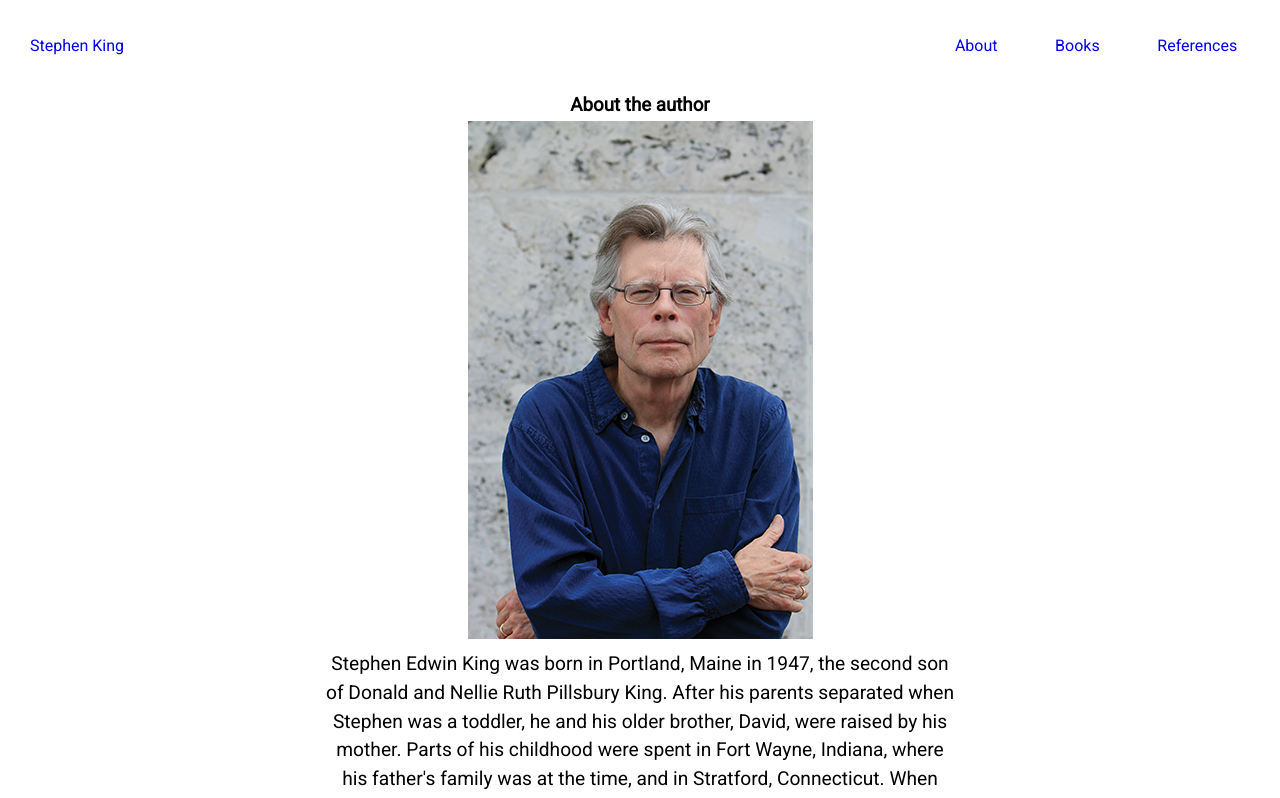
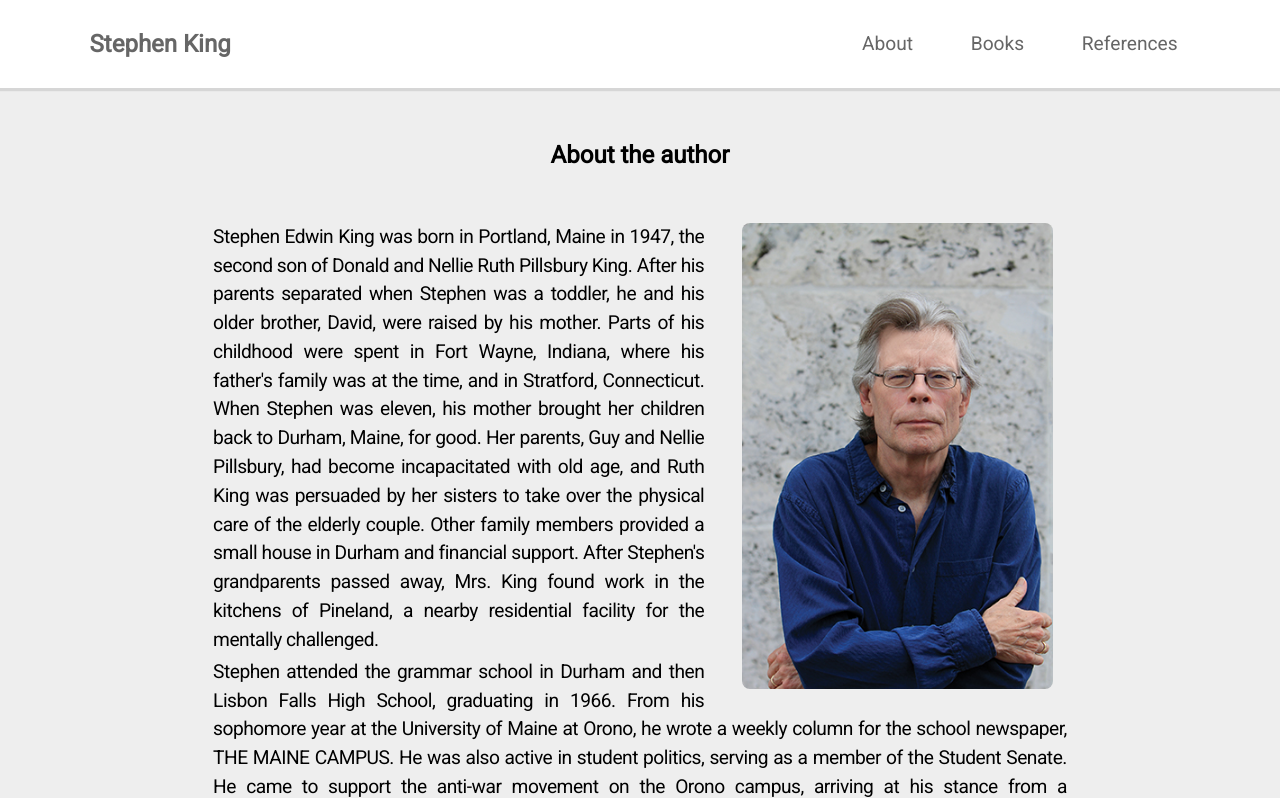
Before and after one commit to FelipeFama/tribute-page, a plain HTML site: page index.html in a window 1280 px wide. Shown: the top 798 px of the page. Drawn offline with Linux system fonts and the light colour scheme.

Commit message:
feat: add new styles

```diff
--- a/css/style.css
+++ b/css/style.css
@@ -6,28 +6,54 @@
   box-sizing: border-box;
 }
 
+html {
+  scroll-behavior: smooth;
+  scroll-padding-top: 6rem;
+  overflow-x: hidden;
+}
+
 body {
-  font-family: "Roboto", sans-serif;
+  font-family: var(--font-roboto);
   line-height: 1.6;
   text-align: center;
+}
+
+/*variables*/
+:root {
+  --font-roboto: "Roboto", sans-serif;
+  --box-shadow-light-gray: 0 0.2rem rgba(0,0,0,.1);
+  --very-light-gray: #eee;
+  --dark-gray: #666;
+}
+
+section {
+  padding: 2rem 8%;
+}
+
+a {
+  text-decoration: none;
+}
+
+ul, li {
+  list-style: none;
 }
 
 p {
   font-size: 1.2rem;
   margin: 0.2rem;
   line-height: 1.5;
+  letter-spacing: -0.5px;
+  text-align: justify;
 }
 
 /*===header===*/
 header {
-  padding: 20px 30px;
+  padding: 1rem 7%;
+  position: relative;
   display: flex;
   justify-content: space-between;
   align-items: center;
-}
-
-header a {
-  text-decoration: none;
+  box-shadow: var(--box-shadow-light-gray);
 }
 
 header ul {
@@ -35,13 +61,17 @@ header ul {
   gap: 2rem;
 }
 
-header ul li {
-  list-style: none;
-}
-
 header ul li a  {
   display: inline-block;
   padding: 0.8rem;
+  font-size: 1.2rem;
+  color: var(--dark-gray);
+}
+
+.logo {
+  font-size: 1.5rem;
+  font-weight: bolder;
+  color: var(--dark-gray);
 }
 
 /*===about===*/
@@ -49,8 +79,27 @@ header ul li a  {
   display: flex;
   justify-content: center;
   align-items: center;
+  background: var(--very-light-gray);
+}
+
+.about-container h1 {
+  font-size: 1.5rem;
+  padding: 1rem;
+  margin-bottom: 2rem;
+}
+
+.about-container figure {
+  float: right;
+  margin-left: 1.3rem;
+  position: relative;
+  margin-bottom: 0.6rem;
+}
+
+.about-container figure img {
+  max-width: 90%;
+  border-radius: 0.5rem;
 }
 
 .about-content {
-  width: 50%;
+  width: 80%;
 }
--- a/index.html
+++ b/index.html
@@ -11,7 +11,7 @@
 
 <body>
   <header>
-    <a href="#">Stephen King</a>
+    <a class="logo" href="#">Stephen King</a>
     <ul class="navigation">
       <li>
         <a href="#about">About</a>
@@ -24,7 +24,6 @@
       </li>
     </ul>
   </header>
-  <main id="main">
   <section id="about" class="about-container">
     <article class="about-content">
       <h1>About the author</h1>
@@ -87,7 +86,6 @@
   </section>
   <section id="books"></section>
   <section id="references"></section>
-  </main>
 </body>
 
 </html>
```
Lines whose indentation alone changed are shown as unchanged.
